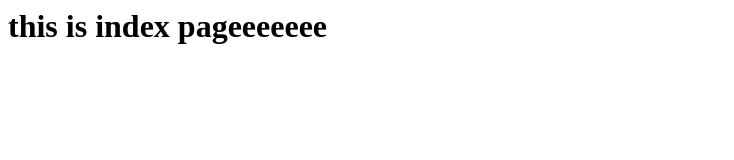
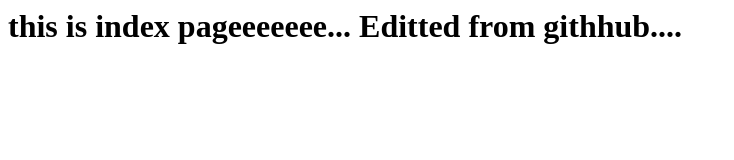
Before and after one commit to meabhi06/s3website, a plain HTML site: page index.html in a window 1280 px wide. Shown: the whole page, without its empty margins (0-734 px from the left). Drawn offline with Linux system fonts and the light colour scheme.

Commit message:
Update index.html

```diff
--- a/index.html
+++ b/index.html
@@ -1,5 +1,5 @@
 <html>
   <body>
-    <h1>this is index pageeeeeee</h1>
+    <h1>this is index pageeeeeee... Editted from githhub....</h1>
   </body>
 </html>
```
